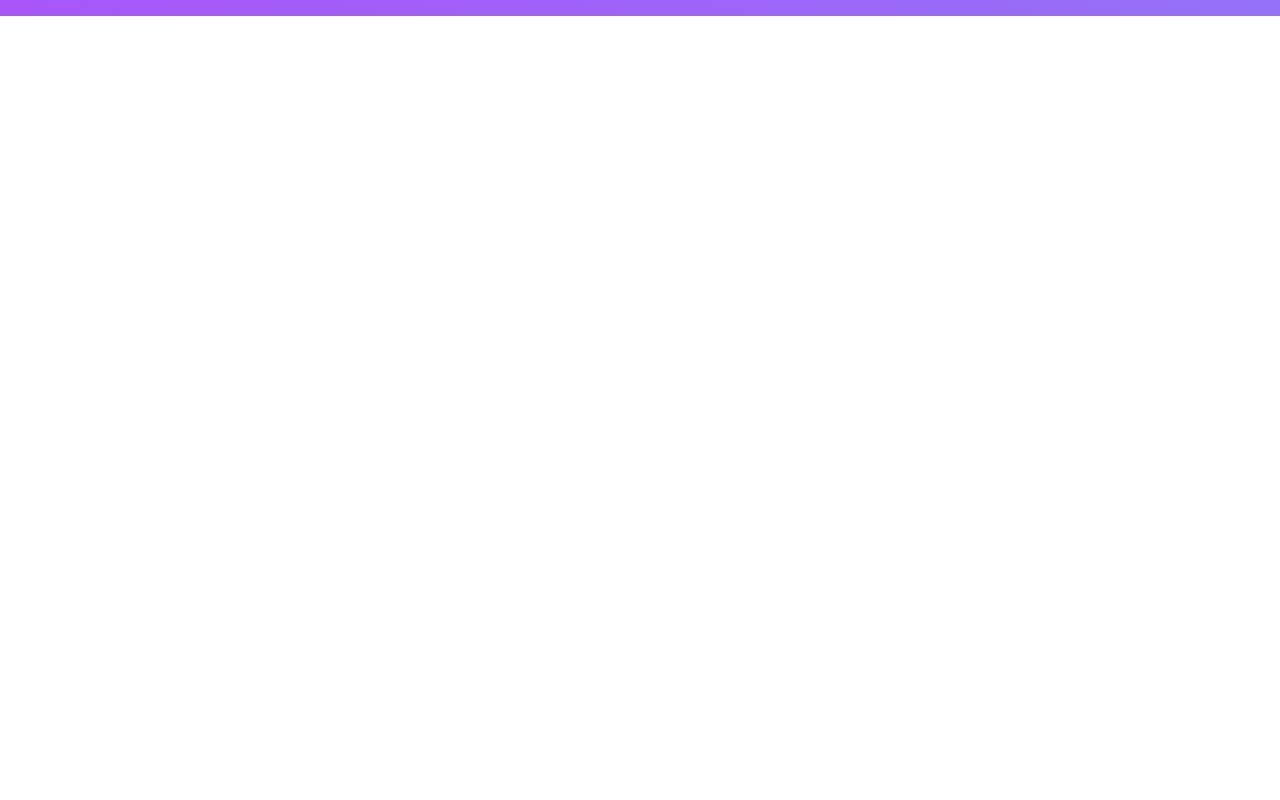
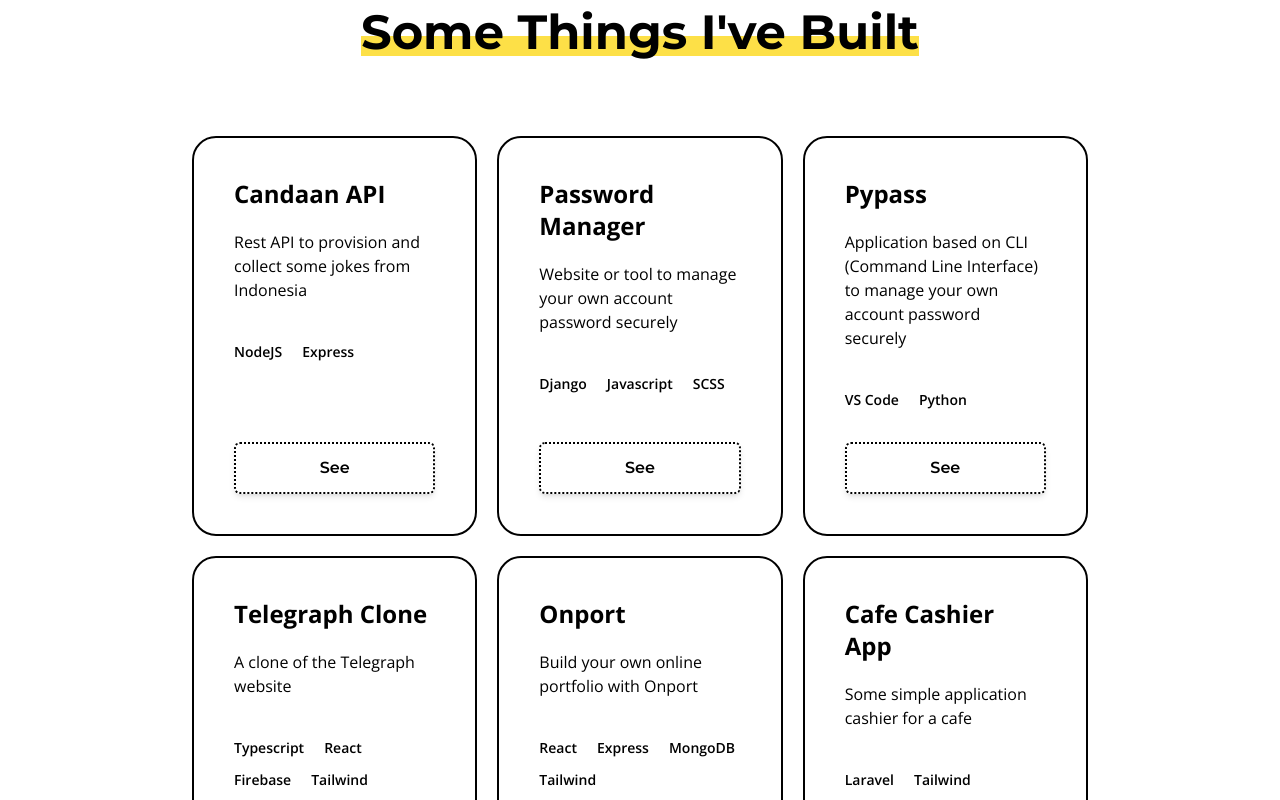
Before and after one commit to ardhptr21/ardhptr21-portfolio, a Next.js app: page / in a window 1280 px wide. Shown: the part 1100-1900 px from the top of the page. Before the commit the page ends 1116 px from the top, so only its background shows below. Built offline with nearby package versions, Linux system fonts and the light colour scheme; no server answers.

Commit message:
create project section

```diff
--- /dev/null
+++ b/components/Button/Dot.tsx
@@ -0,0 +1,22 @@
+import { DetailedHTMLProps, MouseEventHandler } from 'react';
+import Button from '.';
+
+const Dot = ({
+  className,
+  onClick,
+  children,
+  type,
+}: {
+  className?: string;
+  onClick?: MouseEventHandler;
+  children: React.ReactNode;
+  type: DetailedHTMLProps<React.ButtonHTMLAttributes<HTMLButtonElement>, HTMLButtonElement>['type'];
+}): JSX.Element => {
+  return (
+    <Button className={`border-dotted ${className ? className : ''}`} type={type} onClick={onClick}>
+      {children}
+    </Button>
+  );
+};
+
+export default Dot;
--- a/components/Button/index.tsx
+++ b/components/Button/index.tsx
@@ -15,7 +15,7 @@ const Button = ({
     <button
       onClick={onClick}
       type={type}
-      className={`inline-block px-6 py-3 font-semibold border-2 border-black rounded-md shadow-md transform hover:scale-110 transition-colors font-montserrat max-w-max ${
+      className={`inline-block px-6 py-3 font-semibold border-2 border-black rounded-md shadow-md transform hover:scale-110 transition-colors font-montserrat ${
         className ? className : ''
       }`}
     >
--- /dev/null
+++ b/components/Card/CardProject.tsx
@@ -0,0 +1,31 @@
+import ButtonDot from '../Button/Dot';
+
+type CardProjectProps = {
+  title: string;
+  description: string;
+  techs: string[];
+  link: string;
+};
+
+const CardProject = (props: CardProjectProps): JSX.Element => {
+  return (
+    <div className="flex flex-col justify-between p-10 border-2 border-black rounded-3xl">
+      <div>
+        <h4 className="text-2xl font-bold">{props.title}</h4>
+        <p className="mt-5">{props.description}</p>
+        <ul className="flex flex-wrap items-center gap-5 mt-10 text-sm font-semibold gap-y-3">
+          {props.techs.map((tech) => (
+            <li key={tech}>{tech}</li>
+          ))}
+        </ul>
+      </div>
+      <a href={props.link} target="_blank" rel="noreferrer">
+        <ButtonDot type="button" className="w-full mt-8 hover:bg-pastel-blue">
+          See
+        </ButtonDot>
+      </a>
+    </div>
+  );
+};
+
+export default CardProject;
--- a/components/Text/Title.tsx
+++ b/components/Text/Title.tsx
@@ -1,6 +1,6 @@
 const Title = ({ children }: { children: React.ReactNode }): JSX.Element => {
   return (
-    <div className="mx-auto mb-10 text-center max-w-max">
+    <div className="mx-auto mb-20 text-center max-w-max">
       <h2 className="text-5xl font-bold font-montserrat">{children}</h2>
       <div className="w-full h-5 -mt-5 bg-pastel-yellow"></div>
     </div>
--- a/pages/index.tsx
+++ b/pages/index.tsx
@@ -1,15 +1,17 @@
-import axios, { AxiosError } from 'axios';
+import axios from 'axios';
 import type { NextPage } from 'next';
 import Image from 'next/image';
 import { BsMouse } from 'react-icons/bs';
 import { RiArrowUpSLine } from 'react-icons/ri';
 import Section from '../components/Base/Section';
 import Button from '../components/Button';
+import CardProject from '../components/Card/CardProject';
 import Layout from '../components/Layout';
 import NiceLink from '../components/Text/NiceLink';
 import RainbowText from '../components/Text/RainbowText';
 import Title from '../components/Text/Title';
 import getRandomInRange from '../utils/getRandomInRange';
+import projects from '../static/projects.json';
 
 type quoteT = { text: string; author: string } | null;
 
@@ -39,7 +41,7 @@ const Home: NextPage<IProps> = ({ quote }: IProps) => {
             . I really enjoy when writing code, because it
             {"'"}s like playing a game. Currently, I{"'"}m focused on building a modern website.
           </p>
-          <Button type="button" className="mt-8 hover:bg-pastel-pink">
+          <Button type="button" className="mt-8 hover:bg-pastel-pink w-max">
             See Detail
           </Button>
         </div>
@@ -55,8 +57,8 @@ const Home: NextPage<IProps> = ({ quote }: IProps) => {
           </div>
         </div>
       </Section>
-      <Section className="bg-gradient-to-tr from-pastel-purple to-pastel-indigo">
-        <Title>Quote of The Day</Title>
+
+      <Section>
         <blockquote className="text-center">
           <q className="inline-block text-2xl">
             {quote?.text ? quote.text : 'Sorry, but no quote is available today.'}
@@ -65,6 +67,21 @@ const Home: NextPage<IProps> = ({ quote }: IProps) => {
             {quote?.author ? quote.author : 'Unknown'}
           </cite>
         </blockquote>
+      </Section>
+
+      <Section>
+        <Title>Some Things I{"'"}ve Built</Title>
+        <div className="grid grid-cols-1 gap-5 md:grid-cols-2 lg:grid-cols-3">
+          {projects.map((project, idx) => (
+            <CardProject
+              key={idx}
+              title={project.title}
+              description={project.description}
+              link={project.link}
+              techs={project.techs}
+            />
+          ))}
+        </div>
       </Section>
     </Layout>
   );
--- /dev/null
+++ b/static/projects.json
@@ -0,0 +1,38 @@
+[
+  {
+    "title": "Candaan API",
+    "description": "Rest API to provision and collect some jokes from Indonesia",
+    "techs": ["NodeJS", "Express"],
+    "link": "https://github.com/ardhptr21/candaan-api"
+  },
+  {
+    "title": "Password Manager",
+    "description": "Website or tool to manage your own account password securely",
+    "techs": ["Django", "Javascript", "SCSS"],
+    "link": "https://github.com/ardhptr21/password-manager"
+  },
+  {
+    "title": "Pypass",
+    "description": "Application based on CLI (Command Line Interface) to manage your own account password securely",
+    "techs": ["VS Code", "Python"],
+    "link": "https://github.com/ardhptr21/password-manager"
+  },
+  {
+    "title": "Telegraph Clone",
+    "description": "A clone of the Telegraph website",
+    "techs": ["Typescript", "React", "Firebase", "Tailwind"],
+    "link": "https://github.com/ardhptr21/telegraph-clone"
+  },
+  {
+    "title": "Onport",
+    "description": "Build your own online portfolio with Onport",
+    "techs": ["React", "Express", "MongoDB", "Tailwind"],
+    "link": "https://github.com/ardhptr21/telegraph-clone"
+  },
+  {
+    "title": "Cafe Cashier App",
+    "description": "Some simple application cashier for a cafe",
+    "techs": ["Laravel", "Tailwind"],
+    "link": "https://github.com/ardhptr21/telegraph-clone"
+  }
+]
```
